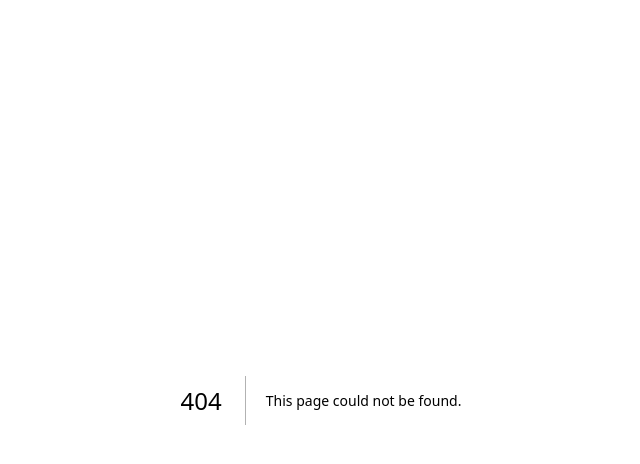
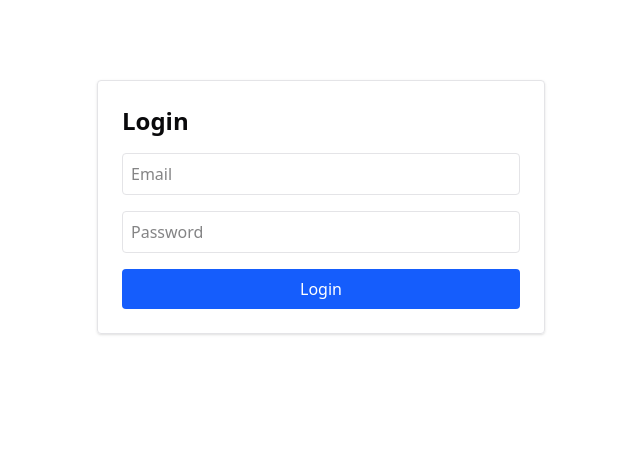
Before and after one commit to aakash-gupta02/Cart-Flow, a Next.js app in the folder frontend/: page /login in a window 1280 px wide. Before the commit this address had no page. Shown: the top 464 px of the page, without its empty margins (319-959 px from the left). Built offline with nearby package versions, Linux system fonts and the light colour scheme.

Commit message:
joi validation & login page

```diff
--- a/frontend/package.json
+++ b/frontend/package.json
@@ -9,9 +9,11 @@
     "lint": "eslint"
   },
   "dependencies": {
+    "axios": "^1.12.2",
     "class-variance-authority": "^0.7.1",
     "clsx": "^2.1.1",
     "framer-motion": "^12.23.24",
+    "joi": "^18.0.1",
     "lucide-react": "^0.546.0",
     "next": "15.5.6",
     "react": "19.1.0",
--- /dev/null
+++ b/frontend/src/app/(auth)/login/page.js
@@ -0,0 +1,77 @@
+'use client';
+import { useState } from 'react';
+import { useRouter } from 'next/navigation';
+import api from '@/lib/api';
+import { loginSchema, validate } from '@/lib/validators/authValidator';
+
+
+export default function LoginPage() {
+    const router = useRouter();
+    const [loading, setLoading] = useState(false);
+    const [error, setError] = useState('');
+
+
+
+    const handleSubmit = async (e) => {
+        e.preventDefault();
+        setError('');
+        setLoading(true);
+
+        const formData = new FormData(e.target);
+        const email = formData.get('email');
+        const password = formData.get('password');
+
+        const { isValid, errors } = validate(loginSchema, { email, password });
+        if (!isValid) {
+            setError(errors.join(', '));
+            return;
+        }
+
+        try {
+            // Call backend API directly
+            const response = await api.post('/auth/login', { email, password });
+            const data = response.data;
+
+            // Cookies already set by backend (Axios withCredentials)
+            router.push('/'); // Redirect after login
+        } catch (err) {
+            const errorMessage =
+                err.response?.data?.message ||
+                err.message ||
+                'Unable to connect to server. Please try again later.';
+            setError(errorMessage);
+        } finally {
+            setLoading(false);
+        }
+    };
+
+    return (
+        <div className="max-w-md mx-auto mt-20 p-6 border rounded shadow">
+            <h1 className="text-2xl font-bold mb-4">Login</h1>
+            {error && <p className="text-red-500 mb-2">{error}</p>}
+            <form onSubmit={handleSubmit} className="flex flex-col gap-4">
+                <input
+                    name="email"
+                    type="email"
+                    placeholder="Email"
+                    className="p-2 border rounded"
+                    required
+                />
+                <input
+                    name="password"
+                    type="password"
+                    placeholder="Password"
+                    className="p-2 border rounded"
+                    required
+                />
+                <button
+                    type="submit"
+                    className="bg-blue-600 text-white p-2 rounded hover:bg-blue-700"
+                    disabled={loading}
+                >
+                    {loading ? 'Logging in...' : 'Login'}
+                </button>
+            </form>
+        </div>
+    );
+}
--- /dev/null
+++ b/frontend/src/lib/validators/authValidator.js
@@ -0,0 +1,15 @@
+import Joi from 'joi';
+
+export const loginSchema = Joi.object({
+  email: Joi.string().email({ tlds: { allow: false } }).required(),
+  password: Joi.string().min(6).required(),
+});
+
+// Generic validate function
+export const validate = (schema, data) => {
+  const { error, value } = schema.validate(data, { abortEarly: false });
+  if (error) {
+    return { isValid: false, errors: error.details.map(d => d.message) };
+  }
+  return { isValid: true, value };
+};
```
Also changed, not shown: 1 other file (tests, documents, lock files or other folders).
